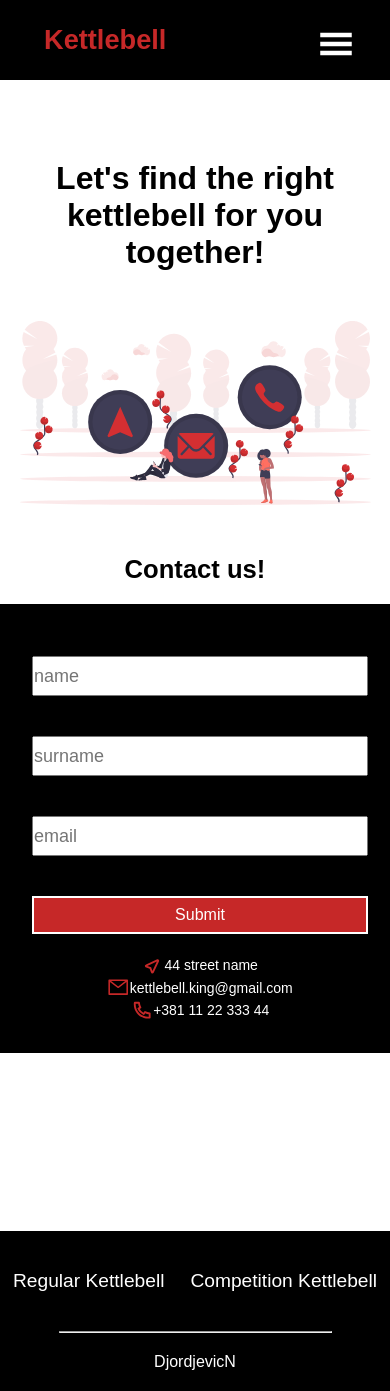
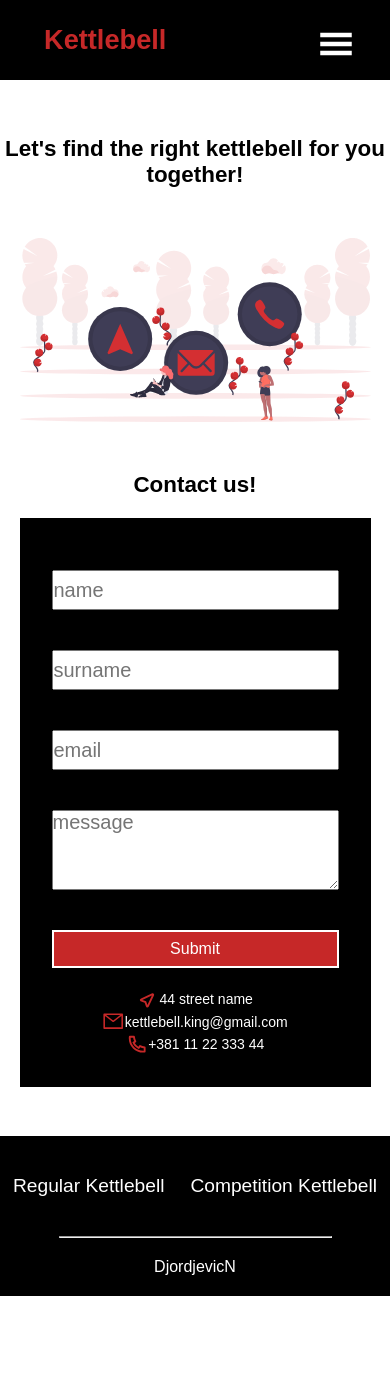
Before and after one commit to nebojsadj/Kettlebells, a React (Create React App) app: page /contact in a window 390 px wide. After the commit the page ends 1296 px from the top, so only its background shows below. Built offline with nearby package versions, Linux system fonts and the light colour scheme.

Commit message:
responsive sm,xs

```diff
--- a/src/components/About/AboutStyle.js
+++ b/src/components/About/AboutStyle.js
@@ -14,6 +14,22 @@ export const Container = styled.div`
   @media screen and (max-width: 768px) {
     display: flex;
     flex-direction: column;
+  }
+  @media screen and (max-width: 425px) {
+    height: 1250px;
+    h2 {
+      font-size: 1.3em;
+      margin: 20px auto;
+      margin-top: 2em;
+    }
+  }
+  @media screen and (max-width: 320px) {
+    height: 1300px;
+    h2 {
+      font-size: 1.2em;
+      margin: 20px auto;
+      margin-top: 2em;
+    }
   } ;
 `;
 
@@ -29,7 +45,7 @@ export const Paragraph = styled.p`
 
 export const BoxTop = styled.div`
   flex: 100%;
-  padding: 3em 5em 3em 5em;
+  padding: 1em 1.5em;
 
   @media screen and (max-width: 1440px) {
     p {
@@ -44,6 +60,18 @@ export const BoxTop = styled.div`
   @media screen and (max-width: 768px) {
     padding-top: 0;
   }
+  @media screen and (max-width: 425px) {
+    p {
+      font-size: 1em;
+    }
+  }
+  @media screen and (max-width: 320px) {
+    p {
+      font-size: 15px;
+    }
+    padding-bottom: 0;
+    /* height: 500px; */
+  } ;
 `;
 
 export const Holder = styled.div`
@@ -69,6 +97,14 @@ export const BoxLeft = styled.div`
   }
   @media screen and (max-width: 768px) {
     padding: 0 5em;
+    margin-top: 4em;
+  }
+  @media screen and (max-width: 425px) {
+    margin-top: 0;
+    padding: 0 1.5em;
+    img {
+      margin-top: 1.4em;
+    }
   } ;
 `;
 
@@ -87,7 +123,11 @@ export const BoxRight = styled.div`
   }
 
   @media screen and (max-width: 768px) {
-    padding: 3em 5em 0 5em;
+    padding: 0 5em 0 5em;
     margin-bottom: 7em;
+  }
+  @media screen and (max-width: 425px) {
+    padding: 0 1.5em 1em 1.5em;
+    margin-bottom: 2em;
   } ;
 `;
--- a/src/components/Competition/CompetitionStyle.js
+++ b/src/components/Competition/CompetitionStyle.js
@@ -1,6 +1,23 @@
 import styled, { css } from "styled-components";
 
-export const Container = styled.div``;
+export const Container = styled.div`
+  @media screen and (max-width: 425px) {
+    h2 {
+      font-size: 1.3em;
+    }
+    p {
+      font-size: 1em;
+    }
+  }
+  @media screen and (max-width: 375px) {
+    h2 {
+      font-size: 1.1em;
+    }
+  }
+  @media screen and (max-width: 320px) {
+    font-size: 15px;
+  }
+`;
 
 export const Wrapper = styled.div`
   display: flex;
@@ -33,6 +50,9 @@ export const BoxLeft = styled.div`
       width: 80%;
     }
   }
+  @media screen and (max-width: 425px) {
+    padding: 2em 1.5em 0 1.5em;
+  }
 `;
 
 export const BoxRight = styled.div`
@@ -59,6 +79,17 @@ export const BoxRight = styled.div`
       width: 100%;
     }
   }
+  @media screen and (max-width: 425px) {
+    padding: 0 0 3em 0;
+    h2 {
+      font-size: 1.3em;
+    }
+  }
+  @media screen and (max-width: 375px) {
+    h2 {
+      font-size: 1.2em;
+    }
+  }
 `;
 
 export const BoxBottom = styled.div`
@@ -77,6 +108,15 @@ export const BoxBottom = styled.div`
   @media screen and (max-width: 768px) {
     width: 80%;
     padding: 1em 1em;
+  }
+  @media screen and (max-width: 425px) {
+    width: 90%;
+  }
+  @media screen and (max-width: 375px) {
+    margin-bottom: 3em;
+  }
+  @media screen and (max-width: 320px) {
+    margin-bottom: 2em;
   }
 `;
 
@@ -105,6 +145,12 @@ export const Holder = styled.div`
   }
   @media screen and (max-width: 768px) {
     width: 100%;
+  }
+  @media screen and (max-width: 425px) {
+    p {
+      margin-bottom: 5px;
+      font-size: 1.3em;
+    }
   }
 `;
 
--- a/src/components/Contact/Contact.js
+++ b/src/components/Contact/Contact.js
@@ -10,6 +10,7 @@ import {
   Holder,
   Email,
   Phone,
+  TextArea,
 } from "./ContactStyle";
 import contactUs from "../../pictures/contactUs.svg";
 
@@ -27,6 +28,7 @@ function Contact() {
         <Input type="text" placeholder="name" />
         <Input type="text" placeholder="surname" />
         <Input type="email" placeholder="email" />
+        <TextArea placeholder="message" />
         <Button>Submit</Button>
         <Holder>
           <Location /> 44 street name
--- a/src/components/Contact/ContactStyle.js
+++ b/src/components/Contact/ContactStyle.js
@@ -29,6 +29,15 @@ export const Container = styled.div`
       margin-bottom: 3em;
     }
   }
+  @media screen and (max-width: 425px) {
+    h2 {
+      font-size: 1.4em;
+    }
+    p {
+      font-size: 1.4em;
+    }
+    min-height: 900px;
+  }
 `;
 
 export const Heading = styled.h2`
@@ -44,20 +53,53 @@ export const Paragraph = styled.p`
 `;
 
 export const Form = styled.form`
-  width: 25rem;
+  width: 23%;
   background-color: #000;
   margin: 20px auto;
   padding: 2em;
   display: flex;
   flex-direction: column;
   align-items: center;
+
+  @media screen and (max-width: 1440px) {
+    width: 30%;
+  }
+  @media screen and (max-width: 1024px) {
+    width: 40%;
+  }
+  @media screen and (max-width: 768px) {
+    width: 55%;
+  }
+  @media screen and (max-width: 425px) {
+    width: 90%;
+    h2 {
+      font-size: 1.2em;
+    }
+  }
+  @media screen and (max-width: 375px) {
+    width: 95%;
+  }
 `;
 
 export const Input = styled.input`
   width: 100%;
-  height: 40px;
+  height: 50px;
   margin: 20px;
-  font-size: 18px;
+  font-size: 20px;
+
+  &:focus {
+    box-shadow: 0 0 9px white;
+  }
+  @media screen and (max-width: 425px) {
+    height: 40px;
+  }
+`;
+
+export const TextArea = styled.textarea`
+  width: 100%;
+  height: 80px;
+  margin: 20px;
+  font-size: 20px;
 
   &:focus {
     box-shadow: 0 0 9px white;
--- a/src/components/Footer/FooterStyle.js
+++ b/src/components/Footer/FooterStyle.js
@@ -12,6 +12,17 @@ export const ButtonGroup = styled.div`
   display: flex;
   justify-content: center;
   align-items: center;
+  @media screen and (max-width: 375px) {
+    a {
+      font-size: 1em;
+    }
+    height: 60px;
+  }
+  @media screen and (max-width: 320px) {
+    a {
+      font-size: 15px;
+    }
+  }
 `;
 
 export const NavLink = styled(Link)`
@@ -30,4 +41,10 @@ export const Paragraph = styled.p`
   text-align: center;
   color: #fff;
   padding: 20px;
+  @media screen and (max-width: 375px) {
+    padding: 0.8em;
+  }
+  @media screen and (max-width: 375px) {
+    font-size: 15px;
+  }
 `;
--- a/src/components/Home/HomeStyle.js
+++ b/src/components/Home/HomeStyle.js
@@ -27,7 +27,31 @@ export const Container = styled.div`
     p {
       font-size: 1.5em;
     }
-  } ;
+  }
+  @media screen and (max-width: 425px) {
+    min-height: 400px;
+    h1 {
+      font-size: 1.2em;
+    }
+    p {
+      font-size: 1em;
+    }
+    button {
+      font-size: 1.2em;
+      display: flex;
+      width: 100%;
+      justify-content: center;
+      padding: 0.3em 0.5em;
+    }
+  }
+  @media screen and (max-width: 375px) {
+    h1 {
+      font-size: 1em;
+    }
+    button {
+      font-size: 1em;
+    }
+  }
 `;
 
 export const BoxLeft = styled.div`
@@ -43,6 +67,12 @@ export const BoxLeft = styled.div`
   }
   @media screen and (max-width: 768px) {
     padding: 3em 5em 3em 5em;
+  }
+  @media screen and (max-width: 425px) {
+    padding: 1.5em 1em;
+    hr {
+      margin-top: 10px;
+    }
   } ;
 `;
 
@@ -65,6 +95,12 @@ export const BoxRight = styled.div`
       margin-top: -30px;
     }
   }
+  @media screen and (max-width: 425px) {
+    img {
+      width: 80%;
+      margin-top: 0;
+    }
+  } ;
 `;
 
 export const Heading = styled.h1`
--- a/src/components/Navbar/Navbar.js
+++ b/src/components/Navbar/Navbar.js
@@ -85,7 +85,7 @@ function Navbar({ secondRoute, toggle }) {
           </NavMenu>
           <NavItem>
             <Link to="/contact">
-              <Button>Contact</Button>
+              <Button>Contact Us</Button>
             </Link>
           </NavItem>
         </NavbarContainer>
--- a/src/components/Reasons/ReasonsStyle.js
+++ b/src/components/Reasons/ReasonsStyle.js
@@ -8,6 +8,19 @@ export const Container = styled.div`
 
   img {
     width: 100%;
+  }
+  @media screen and (max-width: 425px) {
+    h2 {
+      font-size: 1.3em;
+    }
+    li {
+      font-size: 1.1em;
+    }
+  }
+  @media screen and (max-width: 375px) {
+    h2 {
+      font-size: 1.2em;
+    }
   }
 `;
 
--- a/src/components/Types/TypesStyle.js
+++ b/src/components/Types/TypesStyle.js
@@ -4,6 +4,22 @@ import { Link } from "react-scroll";
 export const Container = styled.div`
   background-color: #fff;
   min-height: 550px;
+
+  @media screen and (max-width: 425px) {
+    height: 1080px;
+    h2 {
+      font-size: 1.3em;
+    }
+  }
+  @media screen and (max-width: 425px) {
+    height: 980px;
+    h2 {
+      font-size: 1.2em;
+    }
+  }
+  @media screen and (max-width: 320px) {
+    height: 920px;
+  }
 `;
 
 export const BoxContainer = styled.div`
@@ -45,7 +61,7 @@ export const Box = styled.div`
     }
   }
   @media screen and (max-width: 1024px) {
-    button {
+    a {
       margin-bottom: 0;
     }
     p {
@@ -60,10 +76,41 @@ export const Box = styled.div`
     img {
       margin-top: 5em;
     }
-    button {
+    a {
       margin-bottom: 30px;
     }
   }
+  @media screen and (max-width: 425px) {
+    padding: 0 1.5em;
+    p {
+      font-size: 1em;
+    }
+    img {
+      margin: 40px auto;
+      width: 60%;
+    }
+    a {
+      font-size: 1.2em;
+    }
+  }
+  @media screen and (max-width: 375px) {
+    img {
+      margin: 40px auto;
+      width: 50%;
+    }
+    a {
+      font-size: 1em;
+    }
+  }
+  @media screen and (max-width: 320px) {
+    img {
+      margin: 30px auto;
+      width: 50%;
+    }
+    a {
+      font-size: 15px;
+    }
+  } ;
 `;
 
 export const NavLink = styled(Link)`
```
